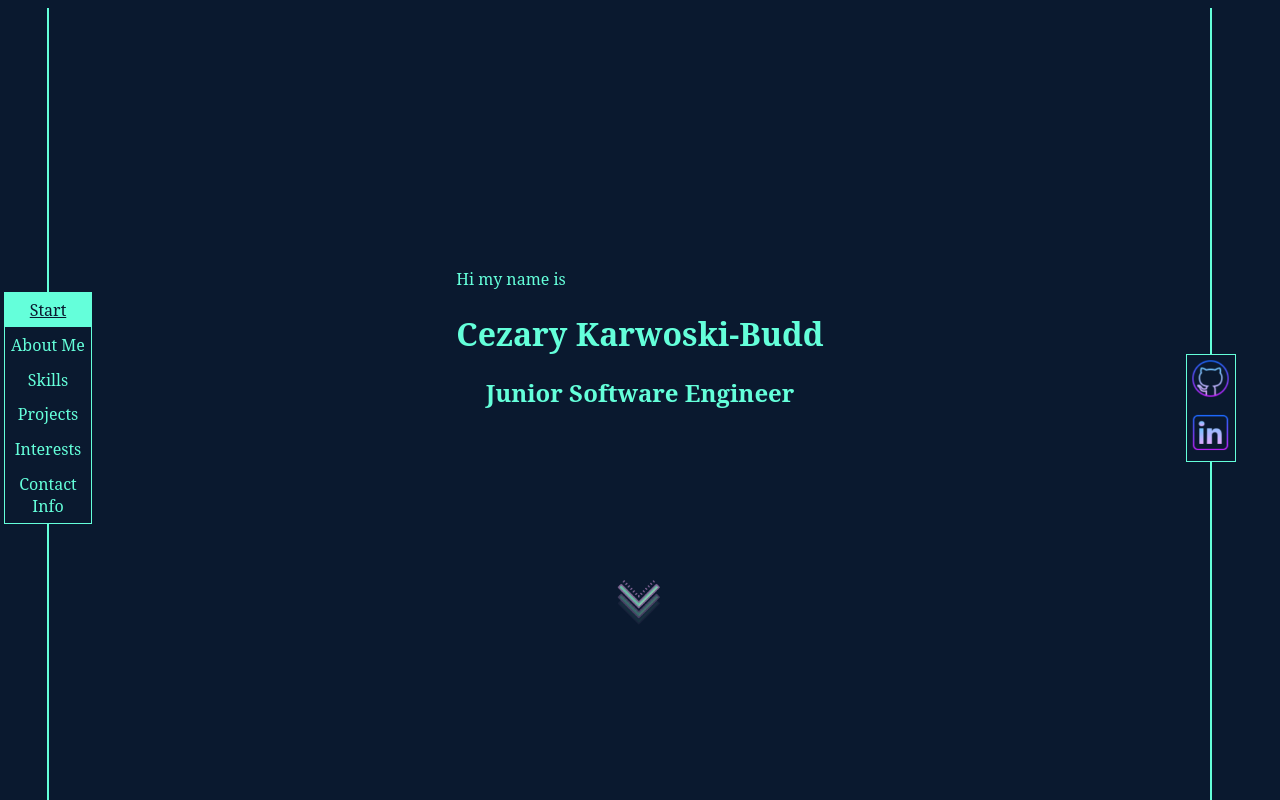
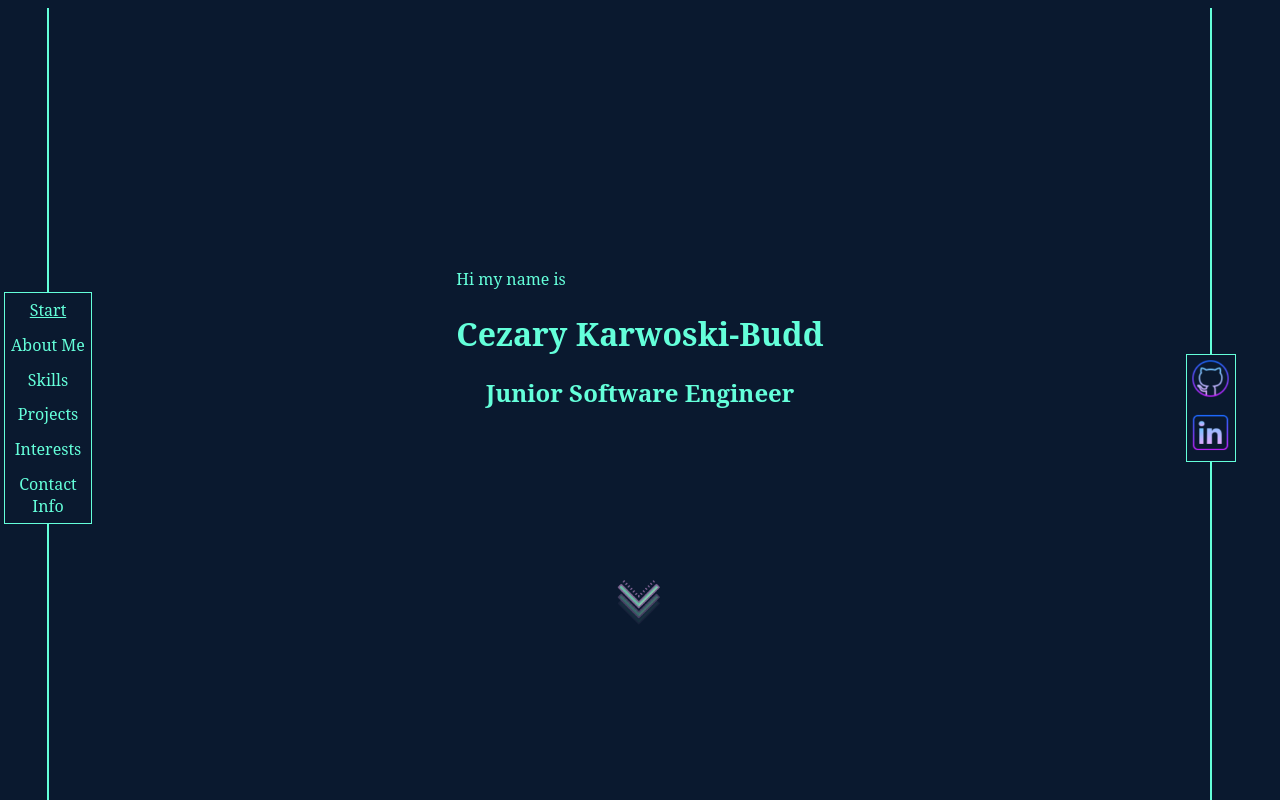
Before and after one commit to K-B13/Portfolio, a React (Create React App) app: page / in a window 1280 px wide. In both pictures the pointer is over the link "Start". Shown: the top 800 px of the page. Built offline with nearby package versions, Linux system fonts and the light colour scheme; a web font is replaced by a local one.

Commit message:
remove hover effect

```diff
--- a/src/App.css
+++ b/src/App.css
@@ -90,12 +90,6 @@ nav {
   opacity: 0;
 }
 
-.nav-items a:hover {
-  background-color: #64ffda;
-  color: #0a192f;
-  text-decoration: underline;
-}
-
 @keyframes navappear {
   0% {
     opacity: 0;
@@ -105,6 +99,10 @@ nav {
     opacity: 1;
     transform: translate(0, 0);
   }
+}
+
+.nav-items a:hover {
+  text-decoration: underline;
 }
 
 aside {
@@ -180,6 +178,7 @@ h1 {
   animation: downarrow 2s infinite 2s;
   opacity: 0;
 }
+
 .start-arrow-two {
   display: flex;
   justify-content: center;
@@ -375,6 +374,10 @@ h1 {
   margin: 0 0 1.5rem 0;
 }
 
+.ext-links a:hover {
+  scale: 1.1;
+}
+
 .indiv-skill {
   display: flex;
   flex-direction: column;
```
